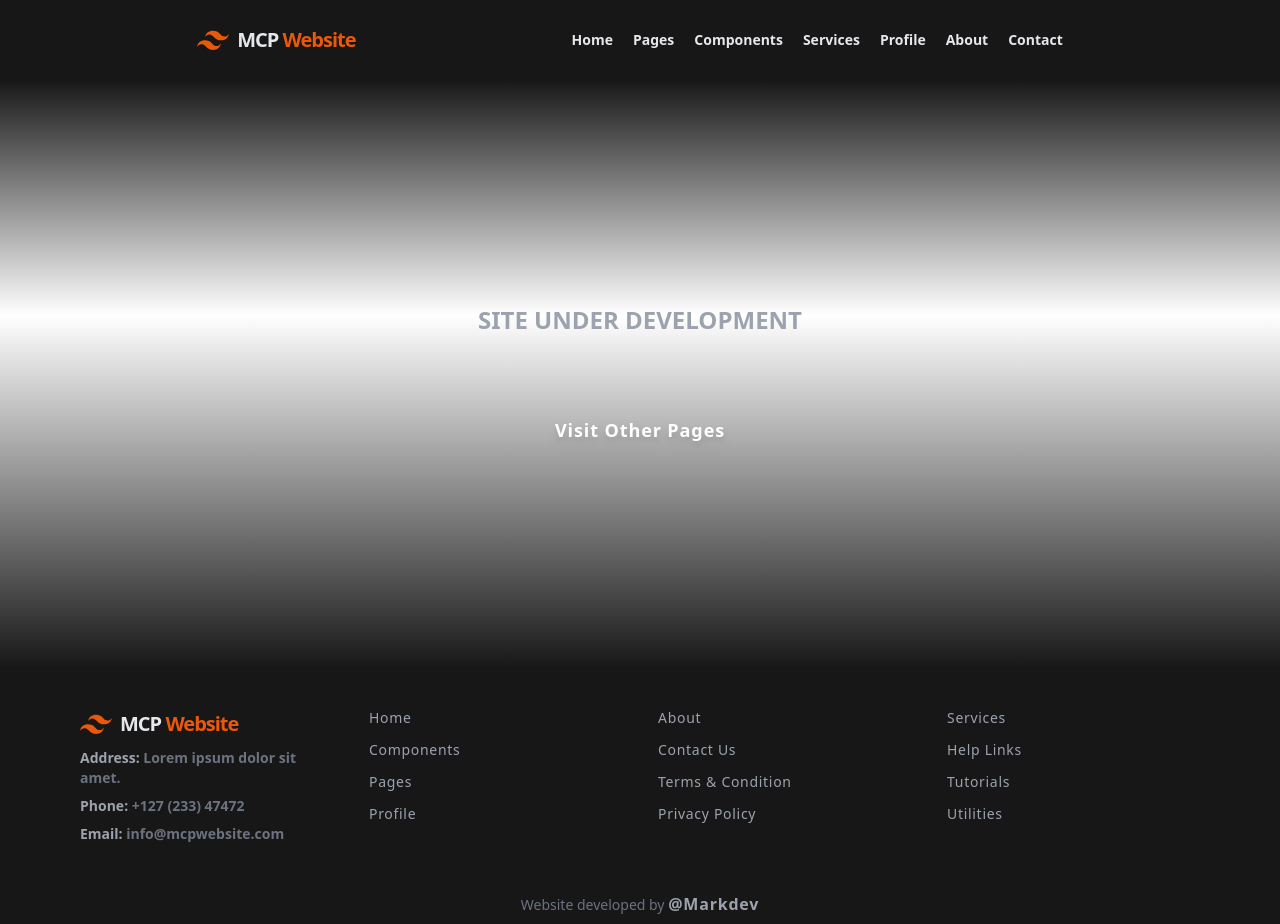
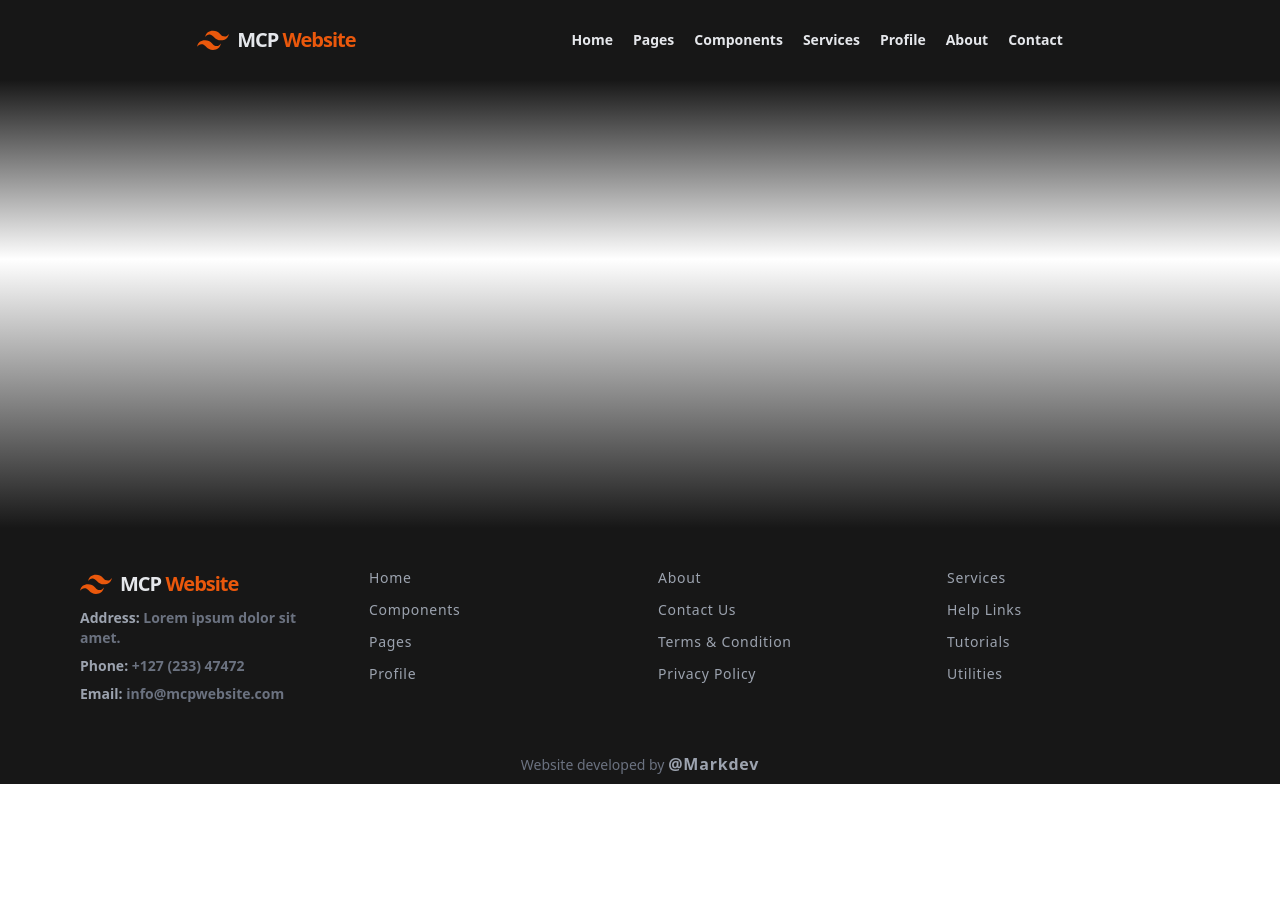
Before and after one commit to Markdonlics/mcp, a Next.js app: page / in a window 1280 px wide. After the commit the page ends 800 px from the top, so only its background shows below. Built offline with nearby package versions, Linux system fonts and the light colour scheme.

Commit message:
Update index.tsx

```diff
--- a/src/pages/index.tsx
+++ b/src/pages/index.tsx
@@ -9,9 +9,9 @@ export default function Home() {
   return (
     <>
       <div className="flex flex-col gap-10 items-center justify-center w-full text-center py-56 bg-gradient-to-b from-neutral-900 from-0% via-white via-40% to-neutral-900 to-100%">
-          <h1 className="text-2xl text-gray-400 uppercase font-extrabold text-center">Site under development</h1>
+         {/*  <h1 className="text-2xl text-gray-400 uppercase font-extrabold text-center">Site under development</h1>
           <Link className="link-light text-white text-lg drop-shadow-lg" href="/about"></Link>
-          <Link className="link-light text-white drop-shadow-lg text-lg" href="/contact">visit other pages</Link>
+          <Link className="link-light text-white drop-shadow-lg text-lg" href="/contact">visit other pages</Link> */}
       </div>
     </>
   );
```
